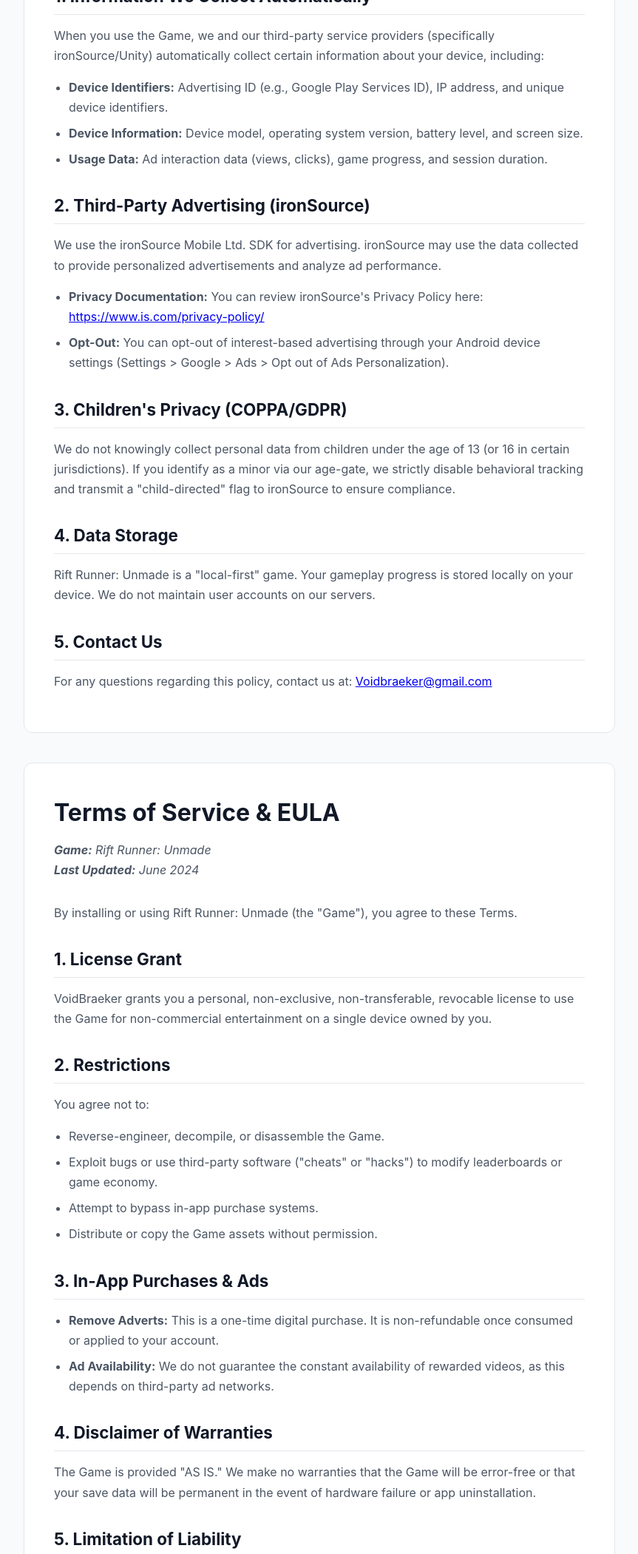
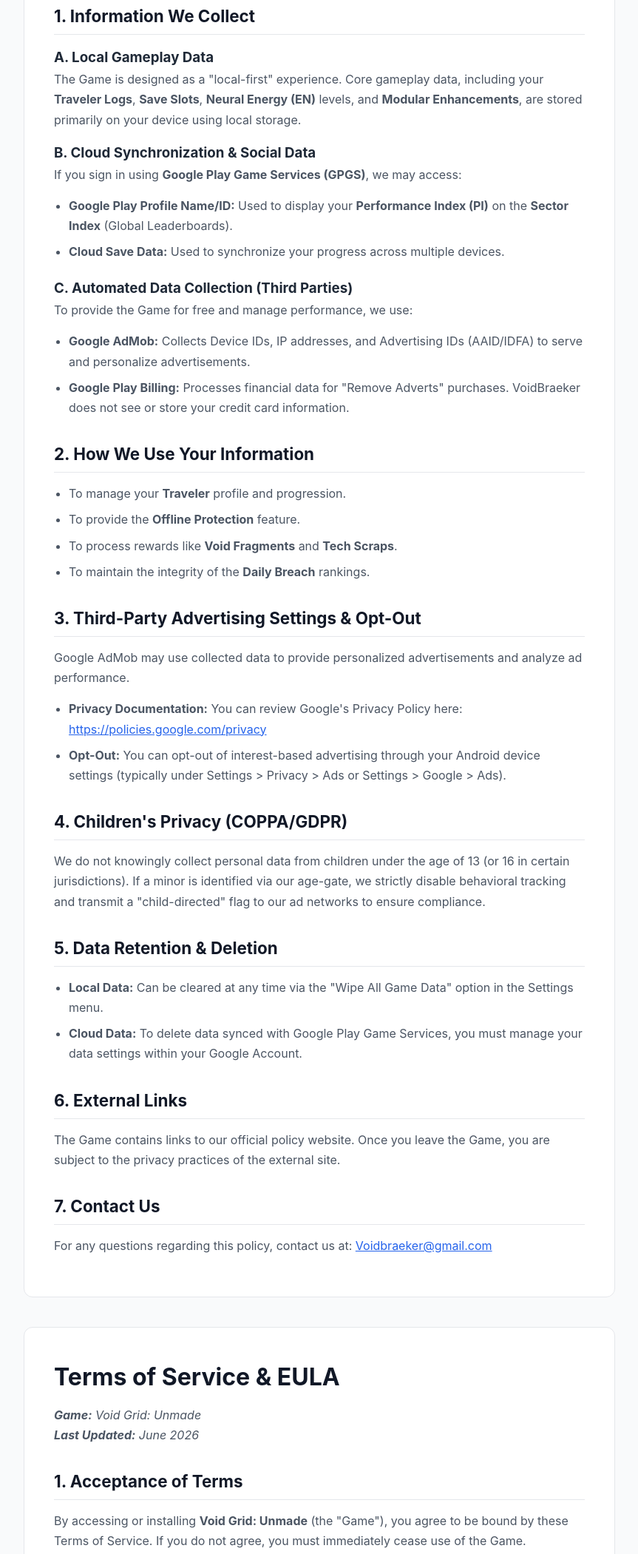
Before and after one commit to voidbraeker/Void-Grid-Unmade-Policies, a plain HTML site: page Policy.html in a window 1280 px wide. Shown: the part 398-2499 px from the top of the page at 74% size, without its empty margins (208-1071 px from the left). Drawn offline with Linux system fonts and the light colour scheme.

Commit message:
Update Policy.html

```diff
--- a/Policy.html
+++ b/Policy.html
@@ -1,9 +1,4 @@
-<!DOCTYPE html>
-<html lang="en">
-<head>
-    <meta charset="UTF-8">
-    <meta name="viewport" content="width=device-width, initial-scale=1.0">
-    <title>Legal Policies - Rift Runner: Unmade</title>
+<title>Legal Policies - Void Grid: Unmade</title>
 <style>
 :root {
     --primary: #2563eb;
@@ -13,7 +8,11 @@
     --card: #ffffff;
     --border: #e5e7eb;
 }
-        * { box-sizing: border-box; margin: 0; padding: 0; }
+* {
+    box-sizing: border-box;
+    margin: 0;
+    padding: 0;
+}
 body {
     font-family: -apple-system, BlinkMacSystemFont, "Segoe UI", Roboto, Helvetica, Arial, sans-serif;
     line-height: 1.7;
@@ -23,7 +22,9 @@
 }
 nav {
     position: fixed;
-            top: 0; left: 0; right: 0;
+    top: 0;
+    left: 0;
+    right: 0;
     background: var(--card);
     border-bottom: 1px solid var(--border);
     display: flex;
@@ -56,18 +57,48 @@
     margin-bottom: 40px;
     scroll-margin-top: 80px; /* Prevents nav bar from covering headings when jumping links */
 }
-        h1 { font-size: 2rem; margin-bottom: 10px; color: #111827; }
-        h2 { font-size: 1.4rem; margin-top: 30px; margin-bottom: 15px; color: #111827; border-bottom: 1px solid var(--border); padding-bottom: 5px; }
-        p { margin-bottom: 15px; color: var(--text-light); }
-        .subtitle { font-style: italic; margin-bottom: 30px; }
-        ul { margin-bottom: 20px; padding-left: 20px; color: var(--text-light); }
-        li { margin-bottom: 8px; }
-        a { color: --primary; text-decoration: underline; }
-        a:hover { color: #1d4ed8; }
-        hr { border: 0; border-top: 1px dashed var(--border); margin: 40px 0; }
+h1 {
+    font-size: 2rem;
+    margin-bottom: 10px;
+    color: #111827;
+}
+h2 {
+    font-size: 1.4rem;
+    margin-top: 30px;
+    margin-bottom: 15px;
+    color: #111827;
+    border-bottom: 1px solid var(--border);
+    padding-bottom: 5px;
+}
+p {
+    margin-bottom: 15px;
+    color: var(--text-light);
+}
+.subtitle {
+    font-style: italic;
+    margin-bottom: 30px;
+}
+ul {
+    margin-bottom: 20px;
+    padding-left: 20px;
+    color: var(--text-light);
+}
+li {
+    margin-bottom: 8px;
+}
+a {
+    color: var(--primary);
+    text-decoration: underline;
+}
+a:hover {
+    color: #1d4ed8;
+}
+hr {
+    border: 0;
+    border-top: 1px dashed var(--border);
+    margin: 40px 0;
+}
 </style>
-</head>
-<body>
 
 <nav>
     <a href="#privacy">Privacy Policy</a>
@@ -79,71 +110,101 @@
     <!-- PRIVACY POLICY SECTION -->
     <section id="privacy">
         <h1>Privacy Policy</h1>
-            <p class="subtitle"><strong>Game:</strong> Rift Runner: Unmade<br><strong>Last Updated:</strong> June 2024</p>
+        <p class="subtitle"><strong>Game:</strong> Void Grid: Unmade<br><strong>Last Updated:</strong> June 2026</p>
 
-            <p>VoidBraeker ("we," "us," or "our") is committed to protecting your privacy. This Privacy Policy explains how we collect, use, and share information when you play Rift Runner: Unmade.</p>
+        <p>VoidBraeker ("we," "us," or "our") provides <strong>Void Grid: Unmade</strong> (the "Game"). This Privacy Policy explains how we collect, use, and disclose information when you access our Game via the Google Play Store.</p>
 
-            <h2>1. Information We Collect Automatically</h2>
-            <p>When you use the Game, we and our third-party service providers (specifically ironSource/Unity) automatically collect certain information about your device, including:</p>
+        <h2>1. Information We Collect</h2>
+
+        <h3>A. Local Gameplay Data</h3>
+        <p>The Game is designed as a "local-first" experience. Core gameplay data, including your <strong>Traveler Logs</strong>, <strong>Save Slots</strong>, <strong>Neural Energy (EN)</strong> levels, and <strong>Modular Enhancements</strong>, are stored primarily on your device using local storage.</p>
+
+        <h3>B. Cloud Synchronization & Social Data</h3>
+        <p>If you sign in using <strong>Google Play Game Services (GPGS)</strong>, we may access:</p>
         <ul>
-                <li><strong>Device Identifiers:</strong> Advertising ID (e.g., Google Play Services ID), IP address, and unique device identifiers.</li>
-                <li><strong>Device Information:</strong> Device model, operating system version, battery level, and screen size.</li>
-                <li><strong>Usage Data:</strong> Ad interaction data (views, clicks), game progress, and session duration.</li>
+            <li><strong>Google Play Profile Name/ID:</strong> Used to display your <strong>Performance Index (PI)</strong> on the <strong>Sector Index</strong> (Global Leaderboards).</li>
+            <li><strong>Cloud Save Data:</strong> Used to synchronize your progress across multiple devices.</li>
         </ul>
 
-            <h2>2. Third-Party Advertising (ironSource)</h2>
-            <p>We use the ironSource Mobile Ltd. SDK for advertising. ironSource may use the data collected to provide personalized advertisements and analyze ad performance.</p>
+        <h3>C. Automated Data Collection (Third Parties)</h3>
+        <p>To provide the Game for free and manage performance, we use:</p>
         <ul>
-                <li><strong>Privacy Documentation:</strong> You can review ironSource's Privacy Policy here: <a href="https://www.is.com/privacy-policy/" target="_blank" rel="noopener">https://www.is.com/privacy-policy/</a></li>
-                <li><strong>Opt-Out:</strong> You can opt-out of interest-based advertising through your Android device settings (Settings &gt; Google &gt; Ads &gt; Opt out of Ads Personalization).</li>
+            <li><strong>Google AdMob:</strong> Collects Device IDs, IP addresses, and Advertising IDs (AAID/IDFA) to serve and personalize advertisements.</li>
+            <li><strong>Google Play Billing:</strong> Processes financial data for "Remove Adverts" purchases. VoidBraeker does not see or store your credit card information.</li>
         </ul>
 
-            <h2>3. Children's Privacy (COPPA/GDPR)</h2>
-            <p>We do not knowingly collect personal data from children under the age of 13 (or 16 in certain jurisdictions). If you identify as a minor via our age-gate, we strictly disable behavioral tracking and transmit a "child-directed" flag to ironSource to ensure compliance.</p>
+        <h2>2. How We Use Your Information</h2>
+        <ul>
+            <li>To manage your <strong>Traveler</strong> profile and progression.</li>
+            <li>To provide the <strong>Offline Protection</strong> feature.</li>
+            <li>To process rewards like <strong>Void Fragments</strong> and <strong>Tech Scraps</strong>.</li>
+            <li>To maintain the integrity of the <strong>Daily Breach</strong> rankings.</li>
+        </ul>
 
-            <h2>4. Data Storage</h2>
-            <p>Rift Runner: Unmade is a "local-first" game. Your gameplay progress is stored locally on your device. We do not maintain user accounts on our servers.</p>
+        <h2>3. Third-Party Advertising Settings & Opt-Out</h2>
+        <p>Google AdMob may use collected data to provide personalized advertisements and analyze ad performance.</p>
+        <ul>
+            <li><strong>Privacy Documentation:</strong> You can review Google's Privacy Policy here: <a href="https://policies.google.com/privacy" target="_blank" rel="noopener">https://policies.google.com/privacy</a></li>
+            <li><strong>Opt-Out:</strong> You can opt-out of interest-based advertising through your Android device settings (typically under Settings &gt; Privacy &gt; Ads or Settings &gt; Google &gt; Ads).</li>
+        </ul>
 
-            <h2>5. Contact Us</h2>
+        <h2>4. Children's Privacy (COPPA/GDPR)</h2>
+        <p>We do not knowingly collect personal data from children under the age of 13 (or 16 in certain jurisdictions). If a minor is identified via our age-gate, we strictly disable behavioral tracking and transmit a "child-directed" flag to our ad networks to ensure compliance.</p>
+
+        <h2>5. Data Retention & Deletion</h2>
+        <ul>
+            <li><strong>Local Data:</strong> Can be cleared at any time via the "Wipe All Game Data" option in the Settings menu.</li>
+            <li><strong>Cloud Data:</strong> To delete data synced with Google Play Game Services, you must manage your data settings within your Google Account.</li>
+        </ul>
+
+        <h2>6. External Links</h2>
+        <p>The Game contains links to our official policy website. Once you leave the Game, you are subject to the privacy practices of the external site.</p>
+
+        <h2>7. Contact Us</h2>
         <p>For any questions regarding this policy, contact us at: <a href="mailto:Voidbraeker@gmail.com">Voidbraeker@gmail.com</a></p>
     </section>
 
     <!-- TERMS OF SERVICE SECTION -->
     <section id="terms">
         <h1>Terms of Service & EULA</h1>
-            <p class="subtitle"><strong>Game:</strong> Rift Runner: Unmade<br><strong>Last Updated:</strong> June 2024</p>
+        <p class="subtitle"><strong>Game:</strong> Void Grid: Unmade<br><strong>Last Updated:</strong> June 2026</p>
 
-            <p>By installing or using Rift Runner: Unmade (the "Game"), you agree to these Terms.</p>
+        <h2>1. Acceptance of Terms</h2>
+        <p>By accessing or installing <strong>Void Grid: Unmade</strong> (the "Game"), you agree to be bound by these Terms of Service. If you do not agree, you must immediately cease use of the Game.</p>
 
-            <h2>1. License Grant</h2>
-            <p>VoidBraeker grants you a personal, non-exclusive, non-transferable, revocable license to use the Game for non-commercial entertainment on a single device owned by you.</p>
+        <h2>2. License to Use</h2>
+        <p>VoidBraeker grants you a personal, non-exclusive, non-transferable, limited, revocable license to play the Game for non-commercial entertainment on a single device owned by you.</p>
 
-            <h2>2. Restrictions</h2>
-            <p>You agree not to:</p>
+        <h3>Prohibited Conduct:</h3>
         <ul>
-                <li>Reverse-engineer, decompile, or disassemble the Game.</li>
-                <li>Exploit bugs or use third-party software ("cheats" or "hacks") to modify leaderboards or game economy.</li>
-                <li>Attempt to bypass in-app purchase systems.</li>
-                <li>Distribute or copy the Game assets without permission.</li>
+            <li><strong>Reverse Engineering:</strong> You may not attempt to extract the source code of the <strong>MazeCore</strong> engine or its associated algorithms.</li>
+            <li><strong>Leaderboard Manipulation:</strong> Using third-party software ("cheats" or "hacks") to alter your <strong>Performance Index (PI)</strong>, game economy, or <strong>Daily Breach</strong> scores is strictly prohibited and may result in a permanent ban from Global Rankings.</li>
+            <li><strong>Bypassing Systems:</strong> Attempting to bypass in-app purchase systems or distribute/copy Game assets without permission is forbidden.</li>
         </ul>
 
-            <h2>3. In-App Purchases & Ads</h2>
+        <h2>3. Virtual Goods & Economy</h2>
         <ul>
-                <li><strong>Remove Adverts:</strong> This is a one-time digital purchase. It is non-refundable once consumed or applied to your account.</li>
-                <li><strong>Ad Availability:</strong> We do not guarantee the constant availability of rewarded videos, as this depends on third-party ad networks.</li>
+            <li><strong>Currency:</strong> <strong>Void Fragments</strong>, <strong>Tech Scraps</strong>, and <strong>Neural Energy</strong> are virtual licenses only. They have no real-world monetary value and cannot be redeemed for cash.</li>
+            <li><strong>In-App Purchases:</strong> The "Remove Adverts" upgrade is a final, one-time digital purchase that is non-refundable once processed by the Google Play Store.</li>
         </ul>
 
-            <h2>4. Disclaimer of Warranties</h2>
-            <p>The Game is provided "AS IS." We make no warranties that the Game will be error-free or that your save data will be permanent in the event of hardware failure or app uninstallation.</p>
+        <h2>4. Stability & Save Data</h2>
+        <ul>
+            <li><strong>"As Is" Service:</strong> The Game is provided without warranties of any kind. We make no warranties that the Game will be error-free.</li>
+            <li><strong>Data Loss:</strong> We are not liable for the loss of <strong>Save Files</strong> due to hardware failure, manual uninstallation, or clearing of app cache. Users are highly encouraged to use the Cloud Sync feature to mitigate risk.</li>
+        </ul>
 
-            <h2>5. Limitation of Liability</h2>
-            <p>VoidBraeker is not liable for any indirect or consequential damages arising from your use of the Game.</p>
+        <h2>5. System Requirements & Connectivity</h2>
+        <ul>
+            <li><strong>Online Requirements:</strong> The free version of the Game requires an active data connection to initialize ads and the economy. Ad availability depends on third-party networks and is not guaranteed to be constant.</li>
+            <li><strong>Offline Protection:</strong> This feature is provided "as is" and may be unavailable during server maintenance or due to third-party ad network failures.</li>
+        </ul>
 
-            <h2>6. Governing Law</h2>
+        <h2>6. Limitation of Liability</h2>
+        <p>VoidBraeker shall not be liable for any indirect or consequential damages arising from your use of the Game, including "System Strain" or device thermal issues resulting from high graphics settings.</p>
+
+        <h2>7. Governing Law</h2>
         <p>These terms are governed by the laws of your local jurisdiction.</p>
     </section>
 
 </div>
-
-</body>
-</html>
```
Lines whose indentation alone changed are shown as unchanged.
